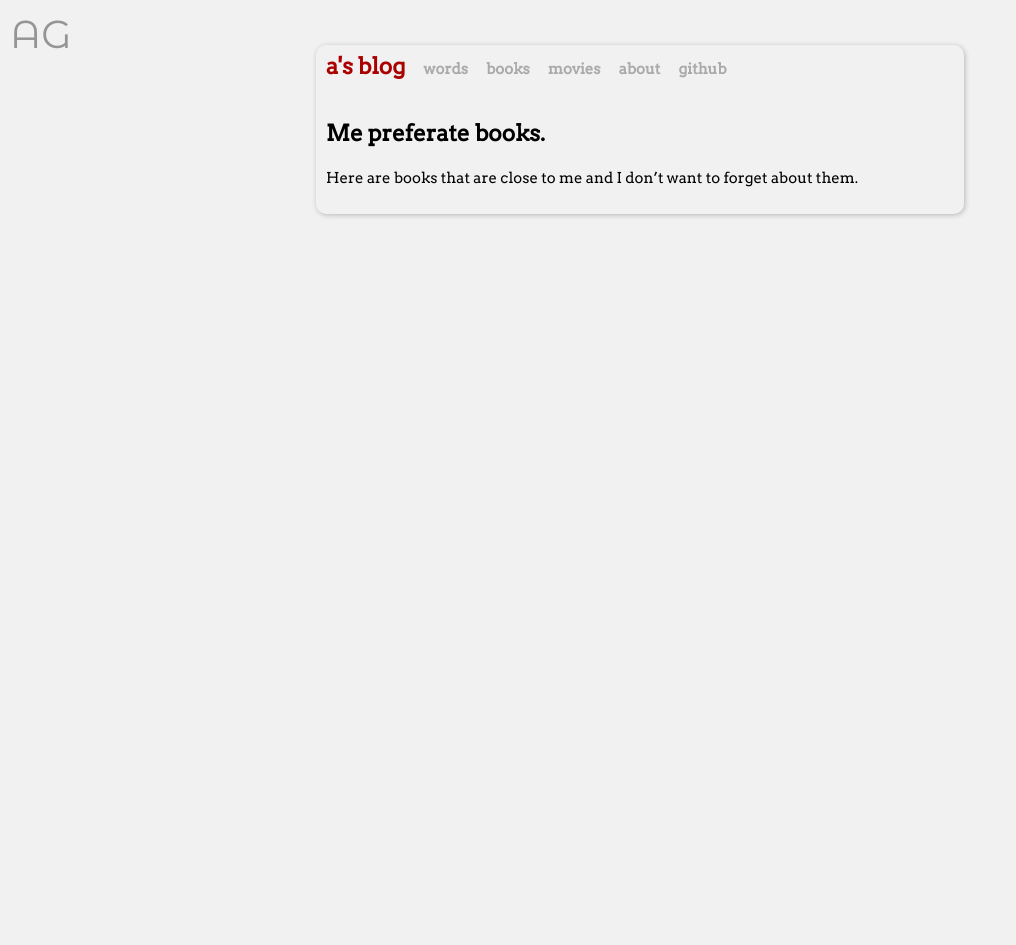
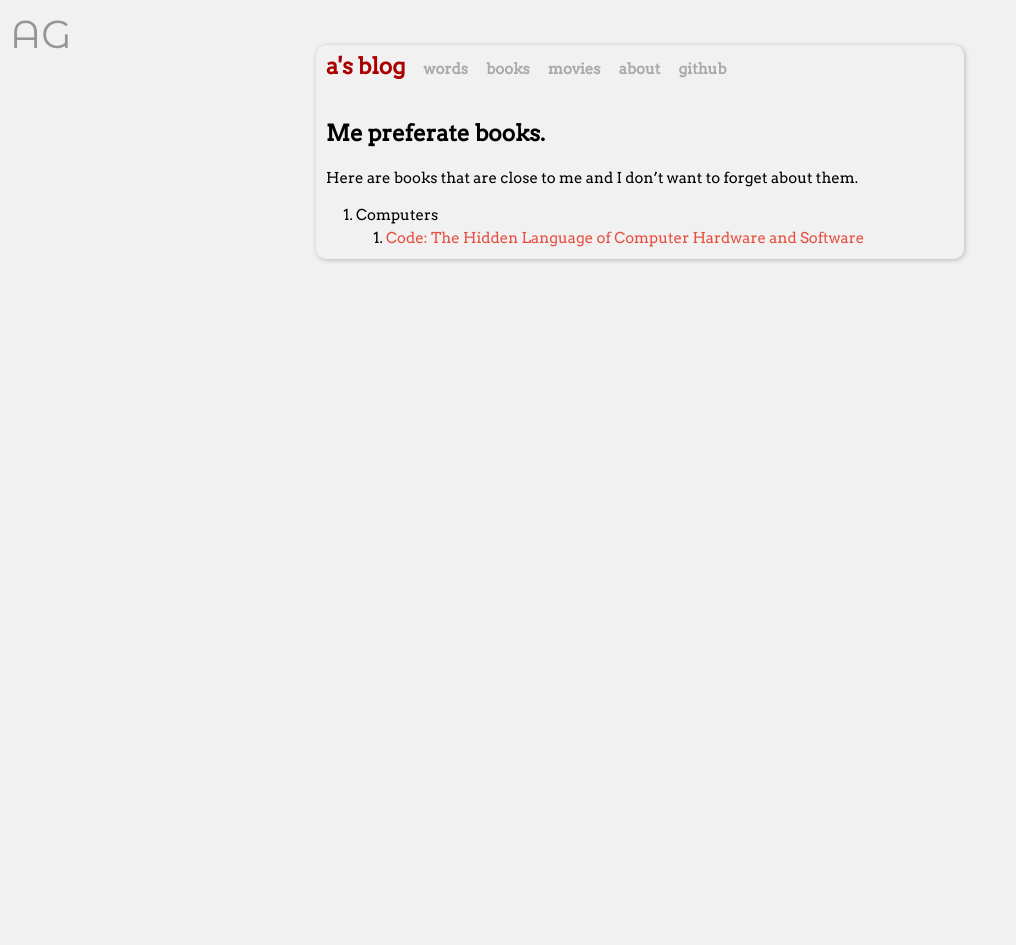
Before and after one commit to andreiglingeanu/andreiglingeanu.github.io, a Jekyll site: the page built from books/index.md, in a window 1280 px wide. Shown: the whole page, without its empty margins (0-1016 px from the left). Built offline with Jekyll 4.4.1, drawn with Linux system fonts in a browser that asks for light colours; some web fonts are replaced; Markdown is read by kramdown in place of the engine named in the settings.

Commit message:
added one book on books page

```diff
--- a/books/index.md
+++ b/books/index.md
@@ -5,3 +5,6 @@ title: Books I've readed
 
 #Me preferate books.
 Here are books that are close to me and I don't want to forget about them.
+
+- Computers
+    * [Code: The Hidden Language of Computer Hardware and Software](http://www.amazon.com/Code-Language-Computer-Hardware-Software/dp/0735611319)
```
